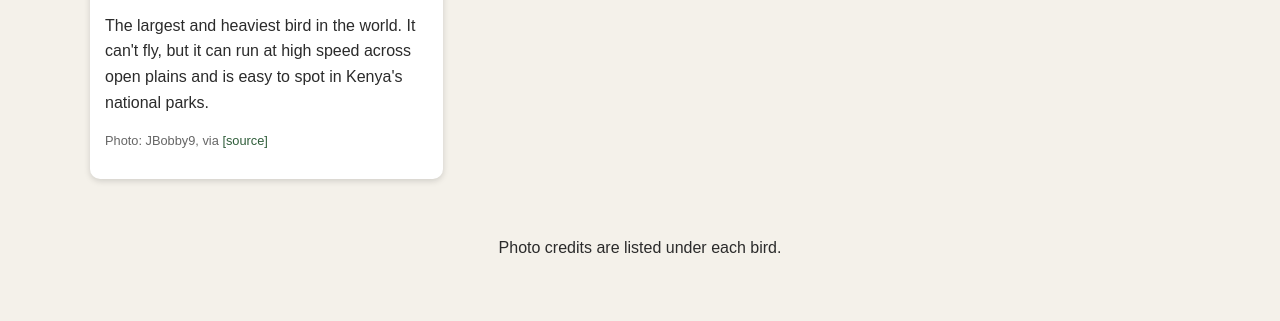
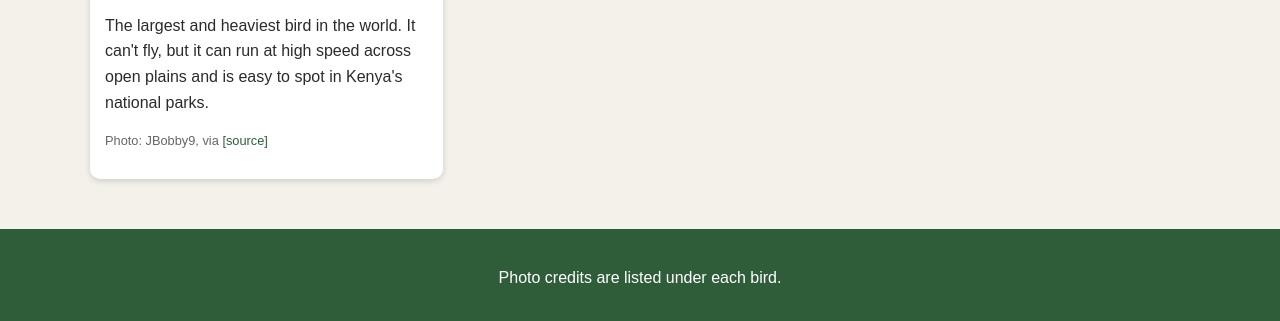
Before and after one commit to wakiliamos7-ship-it/kenya-birds, a plain HTML site: page index.html in a window 1280 px wide. Shown: the part 2321-2642 px from the top of the page. Before the commit the page ends 2618 px from the top, so only its background shows below. Drawn offline with Linux system fonts and the light colour scheme.

Commit message:
Style the footer

```diff
--- a/style.css
+++ b/style.css
@@ -87,3 +87,8 @@ footer {
 .credit a:hover {
   text-decoration: underline;
 }
+footer {
+  background-color: #2f5d3a;
+  color: white;
+  margin-top: 30px;
+}
```
